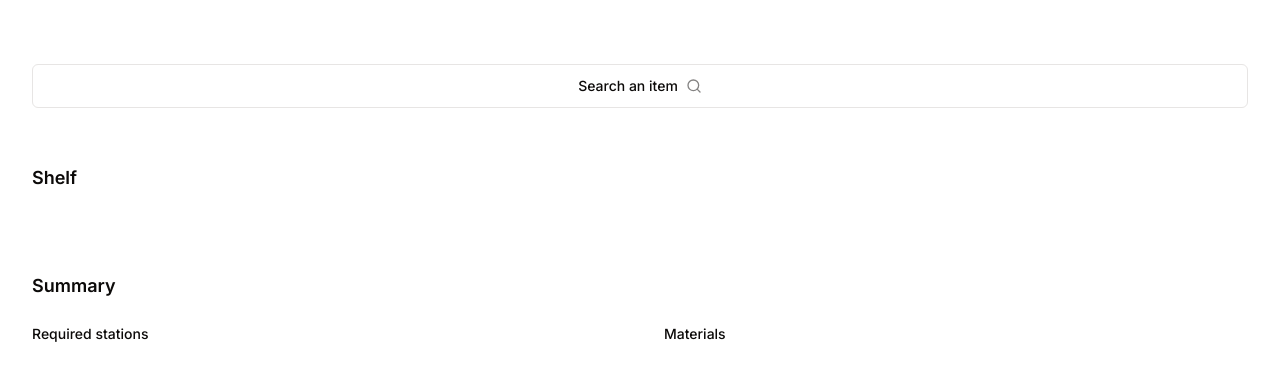
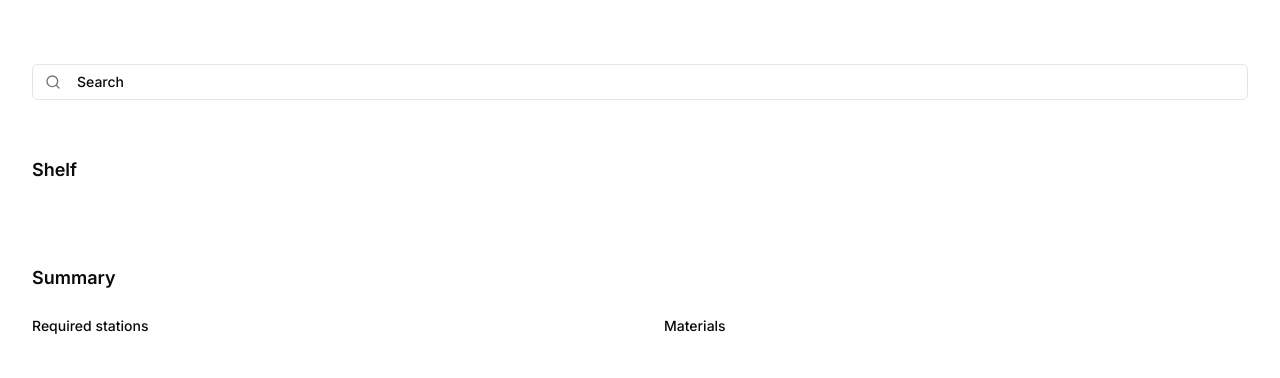
Before and after one commit to emilythedev/valheim-calculator, a React (Vite) app in the folder app/: page / in a window 1280 px wide. Shown: the top 378 px of the page. Built offline with nearby package versions, Linux system fonts and the light colour scheme.

Commit message:
use command dialog instead of popover in finder

```diff
--- a/app/src/features/recipes/Finder.tsx
+++ b/app/src/features/recipes/Finder.tsx
@@ -2,13 +2,13 @@ import { getCraftableEntityList } from '@/data';
 import { Button } from '@/shared/ui/button';
 import {
   Command,
+  CommandDialog,
   CommandEmpty,
   CommandGroup,
   CommandInput,
   CommandItem,
   CommandList,
 } from '@/shared/ui/command';
-import { Popover, PopoverContent, PopoverTrigger } from '@/shared/ui/popover';
 import EntityDetails from '@/widgets/EntityDetails';
 import { Search } from 'lucide-react';
 import { useState } from 'react';
@@ -24,23 +24,25 @@ const FilterSearch = ({ value, onValueChange }: FilterSearchProps) => {
   const [open, setOpen] = useState(false);
 
   return (
-    <Popover open={open} onOpenChange={setOpen}>
-      <PopoverTrigger asChild>
-        <Button
-          size="lg"
-          variant="outline"
-          role="combobox"
-          aria-expanded={open}
-        >
-          {value ? value : 'Search an item'}
-          <Search className="ml-2 h-4 w-4 shrink-0 opacity-50" />
-        </Button>
-      </PopoverTrigger>
-      <PopoverContent className="p-0" align="start">
-        <Command
-          className="rounded-lg border shadow-md"
-        >
+    <>
+      <Button
+        size="sm"
+        variant="outline"
+        className="flex items-center justify-start gap-4"
+        onClick={() => setOpen(true)}
+      >
+        <Search className="h-4 w-4 text-muted-foreground" />
+        Search
+      </Button>
+      <CommandDialog
+        title="Search"
+        description="Find and select item"
+        open={open}
+        onOpenChange={setOpen}
+      >
+        <Command className="border rounded-lg shadow-md">
           <CommandInput placeholder="Type item name..." />
+
           <CommandList>
             <CommandEmpty>No results found.</CommandEmpty>
             <CommandGroup>
@@ -59,8 +61,8 @@ const FilterSearch = ({ value, onValueChange }: FilterSearchProps) => {
             </CommandGroup>
           </CommandList>
         </Command>
-      </PopoverContent>
-    </Popover>
+      </CommandDialog>
+    </>
   );
 };
 
```
